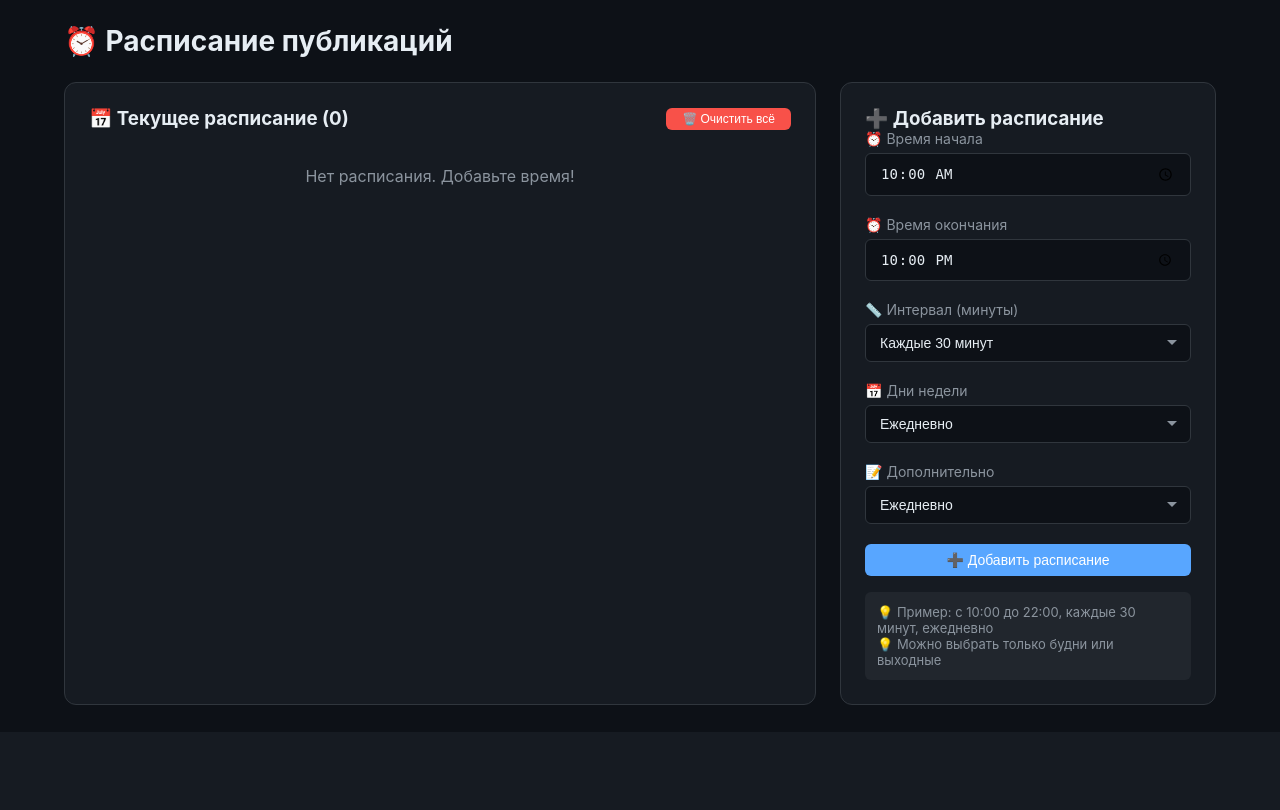
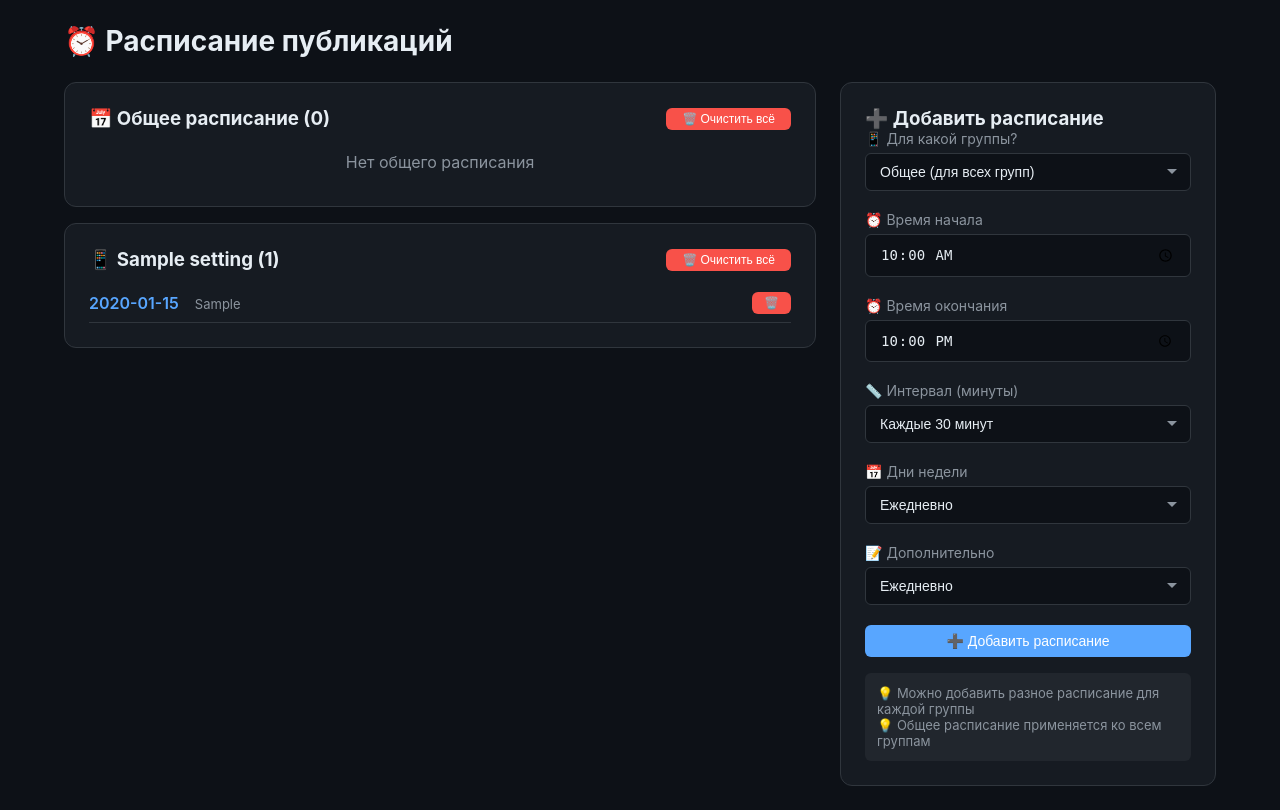
Before and after one commit to teharenda1989-ui/SMM-pilot-TESTY, a Flask app: page /schedule in a window 1280 px wide. Shown: the part 68-878 px from the top of the page. Before the commit the page ends 773 px from the top, so only its background shows below. Run offline with Flask 3, Linux system fonts and the light colour scheme; the visitor is signed in with stand-in values (Sample User, id 1); tables that the repository leaves empty hold one stand-in row (values such as "Sample post").

Commit message:
Update schedule.html

```diff
--- a/templates/schedule.html
+++ b/templates/schedule.html
@@ -7,33 +7,28 @@
 
 <div style="display: grid; grid-template-columns: 2fr 1fr; gap: 24px;">
     <!-- Список расписания -->
-    <div class="card">
-        <div style="display: flex; justify-content: space-between; align-items: center; margin-bottom: 16px;">
-            <h3>📅 Текущее расписание ({{ schedule|length }})</h3>
+    <div>
+        <!-- Общее расписание -->
+        <div class="card" style="margin-bottom: 16px;">
+            <div style="display: flex; justify-content: space-between; align-items: center; margin-bottom: 12px;">
+                <h3>📅 Общее расписание ({{ common_schedule|length }})</h3>
                 <form method="POST" action="{{ url_for('clear_schedule') }}"
-                  onsubmit="return confirm('Удалить ВСЁ расписание? Это действие необратимо!')">
+                      onsubmit="return confirm('Удалить ВСЁ общее расписание?')">
+                    <input type="hidden" name="group_id" value="">
                     <button type="submit" class="btn btn-danger" style="padding: 4px 16px; font-size: 12px;">
                         🗑️ Очистить всё
                     </button>
                 </form>
             </div>
-
-        <div style="max-height: 500px; overflow-y: auto;">
-            {% for item in schedule %}
+            {% for item in common_schedule %}
                 <div style="display: flex; justify-content: space-between; align-items: center;
-                            padding: 10px 0; border-bottom: 1px solid var(--border-color);">
+                            padding: 8px 0; border-bottom: 1px solid var(--border-color);">
                     <div>
-                        <span style="font-size: 18px; font-weight: 600; color: var(--accent);">
+                        <span style="font-size: 16px; font-weight: 600; color: var(--accent);">
                             {{ item.time }}
                         </span>
-                        <span style="color: var(--text-secondary); margin-left: 12px;">
+                        <span style="color: var(--text-secondary); margin-left: 12px; font-size: 13px;">
                             {{ item.days }}
-                        </span>
-                        <br>
-                        <span style="font-size: 12px; color: var(--text-secondary);">
-                            ⏰ {{ item.start_time or '10:00' }} → {{ item.end_time or '22:00' }}
-                            | Интервал: {{ item.interval_minutes or 30 }} мин
-                            | {{ item.days_of_week or 'Ежедневно' }}
                         </span>
                     </div>
                     <form method="POST" action="{{ url_for('delete_schedule', schedule_id=item.id) }}"
@@ -45,11 +40,51 @@
                     </form>
                 </div>
             {% else %}
-                <p style="color: var(--text-secondary); text-align: center; padding: 20px 0;">
-                    Нет расписания. Добавьте время!
+                <p style="color: var(--text-secondary); text-align: center; padding: 10px 0;">
+                    Нет общего расписания
                 </p>
             {% endfor %}
         </div>
+
+        <!-- Расписание по группам -->
+        {% for group in groups %}
+            <div class="card" style="margin-bottom: 16px;">
+                <div style="display: flex; justify-content: space-between; align-items: center; margin-bottom: 12px;">
+                    <h3>📱 {{ group.group_name or 'Группа ' + group.group_id }} ({{ schedule_by_group[group.id]|length }})</h3>
+                    <form method="POST" action="{{ url_for('clear_schedule') }}"
+                          onsubmit="return confirm('Удалить ВСЁ расписание для этой группы?')">
+                        <input type="hidden" name="group_id" value="{{ group.id }}">
+                        <button type="submit" class="btn btn-danger" style="padding: 4px 16px; font-size: 12px;">
+                            🗑️ Очистить всё
+                        </button>
+                    </form>
+                </div>
+                {% for item in schedule_by_group[group.id] %}
+                    <div style="display: flex; justify-content: space-between; align-items: center;
+                                padding: 8px 0; border-bottom: 1px solid var(--border-color);">
+                        <div>
+                            <span style="font-size: 16px; font-weight: 600; color: var(--accent);">
+                                {{ item.time }}
+                            </span>
+                            <span style="color: var(--text-secondary); margin-left: 12px; font-size: 13px;">
+                                {{ item.days }}
+                            </span>
+                        </div>
+                        <form method="POST" action="{{ url_for('delete_schedule', schedule_id=item.id) }}"
+                              style="display: inline;"
+                              onsubmit="return confirm('Удалить время?')">
+                            <button type="submit" class="btn btn-danger" style="padding: 4px 12px; font-size: 12px;">
+                                🗑️
+                            </button>
+                        </form>
+                    </div>
+                {% else %}
+                    <p style="color: var(--text-secondary); text-align: center; padding: 10px 0;">
+                        Нет расписания для этой группы
+                    </p>
+                {% endfor %}
+            </div>
+        {% endfor %}
     </div>
 
     <!-- Добавление расписания -->
@@ -57,6 +92,16 @@
         <h3>➕ Добавить расписание</h3>
 
         <form method="POST" action="{{ url_for('schedule') }}">
+            <div class="form-group">
+                <label class="form-label">📱 Для какой группы?</label>
+                <select name="group_id" class="form-control">
+                    <option value="">Общее (для всех групп)</option>
+                    {% for group in groups %}
+                        <option value="{{ group.id }}">{{ group.group_name or 'Группа ' + group.group_id }}</option>
+                    {% endfor %}
+                </select>
+            </div>
+
             <div class="form-group">
                 <label class="form-label">⏰ Время начала</label>
                 <input type="time" name="start_time" class="form-control" value="10:00" required>
@@ -112,15 +157,17 @@
                 </select>
             </div>
 
-            <button type="submit" class="btn btn-primary" style="width: 100%;">➕ Добавить расписание</button>
+            <button type="submit" class="btn btn-primary" style="width: 100%;">
+                ➕ Добавить расписание
+            </button>
         </form>
 
         <div style="margin-top: 16px; padding: 12px; background: var(--bg-tertiary); border-radius: 6px;">
             <p style="color: var(--text-secondary); font-size: 13px;">
-                💡 Пример: с 10:00 до 22:00, каждые 30 минут, ежедневно
+                💡 Можно добавить разное расписание для каждой группы
             </p>
             <p style="color: var(--text-secondary); font-size: 13px;">
-                💡 Можно выбрать только будни или выходные
+                💡 Общее расписание применяется ко всем группам
             </p>
         </div>
     </div>
```
Lines whose indentation alone changed are shown as unchanged.
